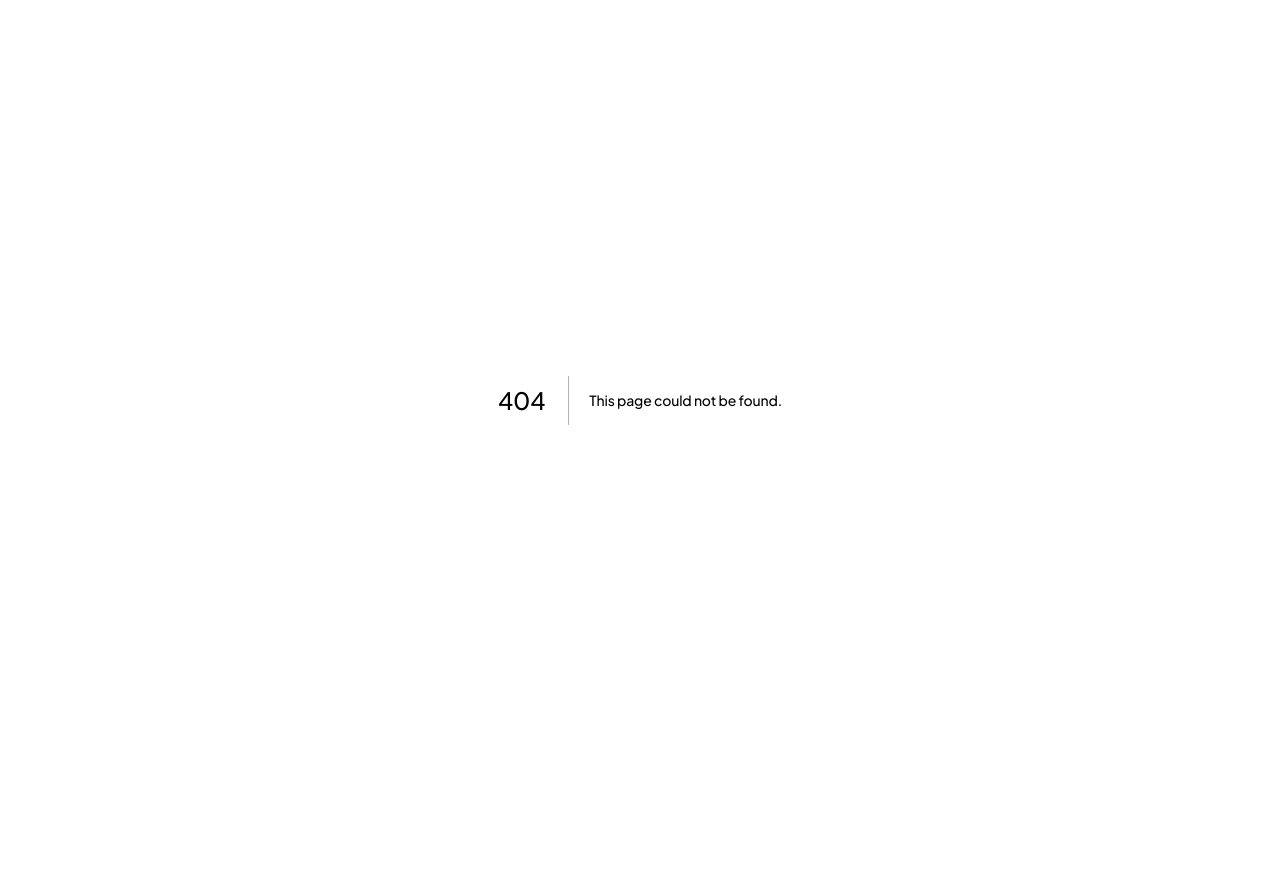
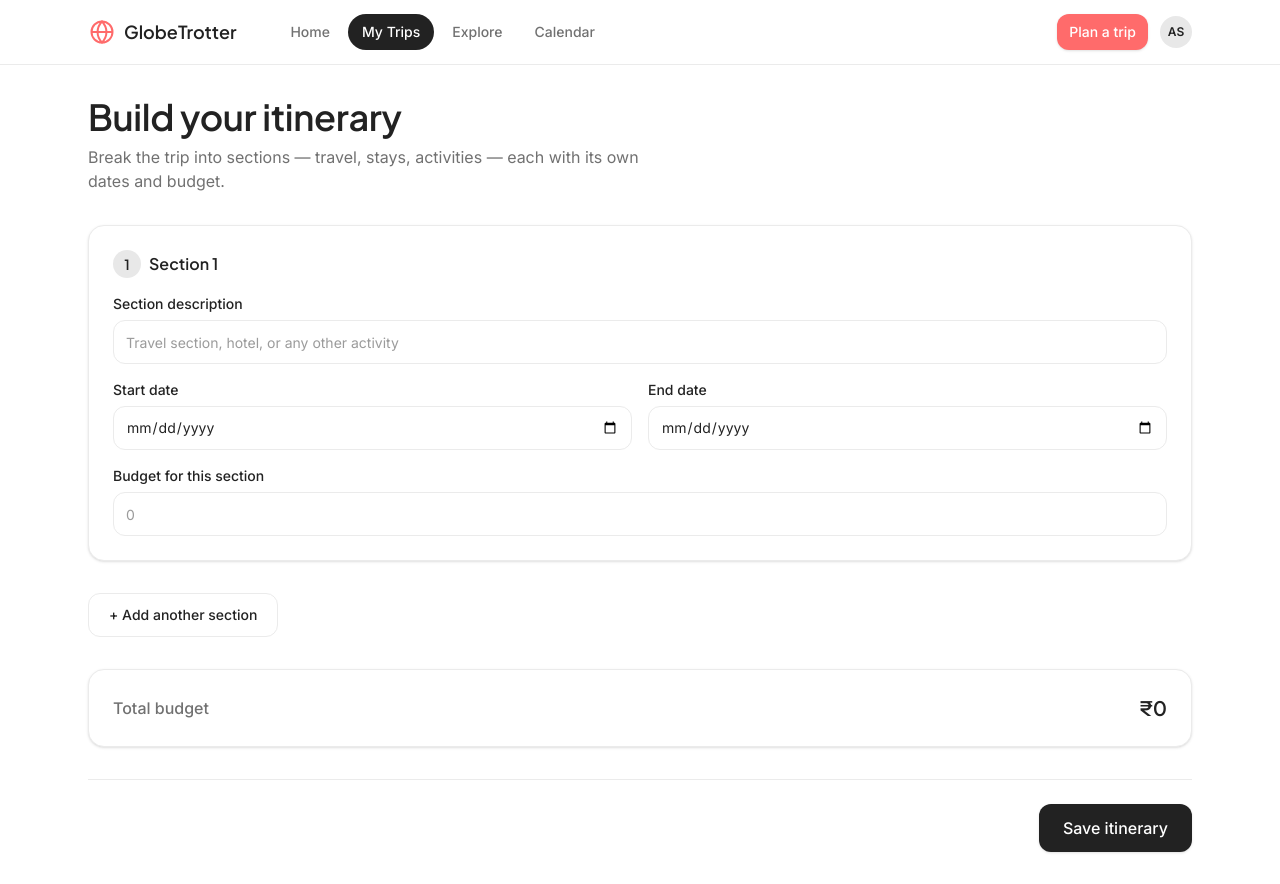
Before and after one commit to RajRathore1/odoo-ldce-hackathon-26, a Next.js app in the folder Frontend/: page /trips/new/itinerary in a window 1280 px wide. Before the commit this address had no page. Before the commit the page ends 800 px from the top, so only its background shows below. Built offline with nearby package versions, Linux system fonts and the light colour scheme.

Commit message:
feat: build itinerary screen with repeatable sections

```diff
--- /dev/null
+++ b/Frontend/src/app/(main)/trips/new/itinerary/page.tsx
@@ -0,0 +1,103 @@
+"use client";
+
+import { useState } from "react";
+import { useRouter } from "next/navigation";
+import { Button } from "@/components/ui/button";
+import {
+  ItinerarySection,
+  type ItinerarySectionData,
+} from "@/components/itinerary-section";
+import { formatMoney } from "@/lib/format";
+
+let sectionSeed = 0;
+function nextSectionId() {
+  sectionSeed += 1;
+  return `itinerary-section-${sectionSeed}`;
+}
+
+function createEmptySection(): ItinerarySectionData {
+  return {
+    id: nextSectionId(),
+    description: "",
+    startDate: "",
+    endDate: "",
+    budget: "",
+  };
+}
+
+export default function ItineraryBuilderPage() {
+  const router = useRouter();
+  const [sections, setSections] = useState<ItinerarySectionData[]>([
+    createEmptySection(),
+  ]);
+
+  const totalBudget = sections.reduce(
+    (sum, section) => sum + (Number(section.budget) || 0),
+    0,
+  );
+
+  function addSection() {
+    setSections((current) => [...current, createEmptySection()]);
+  }
+
+  function updateSection(id: string, patch: Partial<ItinerarySectionData>) {
+    setSections((current) =>
+      current.map((section) =>
+        section.id === id ? { ...section, ...patch } : section,
+      ),
+    );
+  }
+
+  function removeSection(id: string) {
+    setSections((current) => current.filter((section) => section.id !== id));
+  }
+
+  function handleSave(event: React.FormEvent<HTMLFormElement>) {
+    event.preventDefault();
+    router.push("/trips");
+  }
+
+  return (
+    <form onSubmit={handleSave} className="space-y-8">
+      <div>
+        <h1 className="font-heading text-3xl font-semibold sm:text-4xl">
+          Build your itinerary
+        </h1>
+        <p className="mt-2 max-w-xl text-text-muted">
+          Break the trip into sections — travel, stays, activities — each
+          with its own dates and budget.
+        </p>
+      </div>
+
+      <div className="space-y-4">
+        {sections.map((section, index) => (
+          <ItinerarySection
+            key={section.id}
+            index={index}
+            section={section}
+            onChange={(patch) => updateSection(section.id, patch)}
+            onRemove={() => removeSection(section.id)}
+            removable={sections.length > 1}
+          />
+        ))}
+      </div>
+
+      <Button type="button" variant="outline" onClick={addSection}>
+        + Add another section
+      </Button>
+
+      <div className="flex items-center justify-between rounded-2xl border border-border bg-surface p-5 shadow-sm sm:p-6">
+        <span className="font-medium text-text-muted">Total budget</span>
+        <span className="font-heading text-xl font-semibold text-primary">
+          {formatMoney(totalBudget)}
+        </span>
+      </div>
+
+      <div className="flex justify-end gap-3 border-t border-border pt-6">
+        <Button type="submit" size="lg">
+          Save itinerary
+        </Button>
+      </div>
+    </form>
+  );
+}
--- /dev/null
+++ b/Frontend/src/components/itinerary-section.tsx
@@ -0,0 +1,89 @@
+"use client";
+
+import { Input } from "@/components/ui/field";
+
+export type ItinerarySectionData = {
+  id: string;
+  description: string;
+  startDate: string;
+  endDate: string;
+  budget: string;
+};
+
+type ItinerarySectionProps = {
+  index: number;
+  section: ItinerarySectionData;
+  onChange: (patch: Partial<ItinerarySectionData>) => void;
+  onRemove: () => void;
+  removable: boolean;
+};
+
+export function ItinerarySection({
+  index,
+  section,
+  onChange,
+  onRemove,
+  removable,
+}: ItinerarySectionProps) {
+  return (
+    <div className="rounded-2xl border border-border bg-surface p-5 shadow-sm sm:p-6">
+      <div className="mb-4 flex items-center justify-between">
+        <span className="inline-flex items-center gap-2 font-heading text-base font-semibold">
+          <span className="flex size-7 items-center justify-center rounded-full bg-primary/10 text-sm text-primary">
+            {index + 1}
+          </span>
+          Section {index + 1}
+        </span>
+
+        {removable && (
+          <button
+            type="button"
+            onClick={onRemove}
+            className="text-sm font-medium text-text-muted hover:text-danger"
+          >
+            Remove
+          </button>
+        )}
+      </div>
+
+      <div className="grid gap-4 sm:grid-cols-2">
+        <Input
+          label="Section description"
+          placeholder="Travel section, hotel, or any other activity"
+          value={section.description}
+          onChange={(event) => onChange({ description: event.target.value })}
+          wrapperClassName="sm:col-span-2"
+          required
+        />
+
+        <Input
+          label="Start date"
+          type="date"
+          value={section.startDate}
+          onChange={(event) => onChange({ startDate: event.target.value })}
+          required
+        />
+        <Input
+          label="End date"
+          type="date"
+          value={section.endDate}
+          min={section.startDate || undefined}
+          onChange={(event) => onChange({ endDate: event.target.value })}
+          required
+        />
+
+        <Input
+          label="Budget for this section"
+          type="number"
+          inputMode="decimal"
+          min={0}
+          placeholder="0"
+          value={section.budget}
+          onChange={(event) => onChange({ budget: event.target.value })}
+          wrapperClassName="sm:col-span-2"
+          required
+        />
+      </div>
+    </div>
+  );
+}
```
